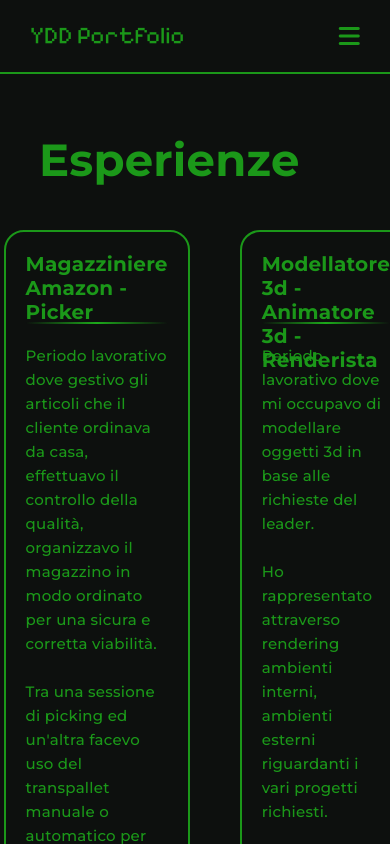
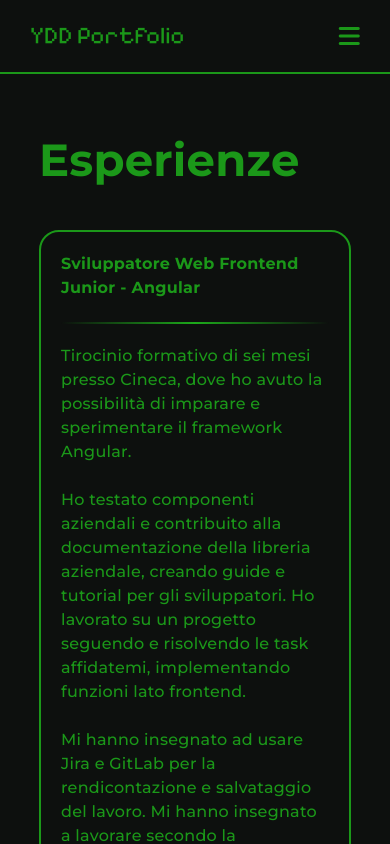
Before and after one commit to yurididomenico/YDD-Portfolio, an Angular app: page /experience in a window 390 px wide. Built offline with nearby package versions, Linux system fonts and the light colour scheme.

Commit message:
Responsive - Experience

```diff
--- a/src/app/pages/experience/experience.component.html
+++ b/src/app/pages/experience/experience.component.html
@@ -2,80 +2,21 @@
   <div class="titolo-pagina">Esperienze</div>
 
   <div class="area-carte">
-    <div class="esperienze-carta">
+
+    <div class="esperienze-carta"
+      *ngFor="
+          let experience of experiences;
+          let i = index
+        "
+    >
       <div class="esperienza-posizione">
-        Sviluppatore Web Frontend Junior - Angular
+        {{ experience.title }}
       </div>
 
       <app-line></app-line>
 
-      <div class="esperienza-descrizione">
-        Tirocinio formativo di sei mesi presso Cineca, dove ho avuto la possibilità di imparare e sperimentare il
-        framework Angular.
-        <br><br>
-        Ho testato componenti aziendali e contribuito alla documentazione della libreria aziendale, creando guide e
-        tutorial per gli sviluppatori.
-        <br><br>
-        Ho lavorato su un progetto seguendo e risolvendo le task affidatemi, implementando funzioni lato frontend.
-        <br><br>
-        Mi hanno insegnato ad usare Jira e GitLab per la rendicontazione e salvataggio del lavoro.
-        Mi hanno insegnato a lavorare secondo la metodologia Agile.
-      </div>
-    </div>
-
-    <!-- ------------------------------------ -->
-
-    <div class="esperienze-carta">
-      <div class="esperienza-posizione">
-        Magazziniere Amazon - Picker
-      </div>
-
-      <app-line></app-line>
-
-      <div class="esperienza-descrizione">
-        Periodo lavorativo dove gestivo gli articoli che il cliente ordinava da casa,
-        effettuavo il controllo della qualità,
-        organizzavo il magazzino in modo ordinato per una sicura e corretta viabilità.
-        <br><br>
-        Tra una sessione di picking ed un'altra facevo uso del transpallet manuale o automatico per mansioni riguardanti
-        lo stoccaggio merci, lo spostamento di pallet e l'organizzazione del magazzino.
-      </div>
-    </div>
-
-    <!-- ------------------------------------ -->
-
-    <div class="esperienze-carta">
-      <div class="esperienza-posizione">
-        Modellatore 3d - Animatore 3d - Renderista
-      </div>
-
-      <app-line></app-line>
-
-      <div class="esperienza-descrizione">
-        Periodo lavorativo dove mi occupavo di modellare oggetti 3d in base alle richieste del leader.
-        <br><br>
-        Ho rappresentato attraverso rendering ambienti interni, ambienti esterni riguardanti i vari progetti richiesti.
-      </div>
-    </div>
-
-    <!-- ------------------------------------ -->
-
-    <div class="esperienze-carta">
-      <div class="esperienza-posizione">
-        Vari lavori
-      </div>
-
-      <app-line></app-line>
-
-      <div class="esperienza-descrizione">
-        <ul>
-          <li>Banconista / Aiuto pizzaiolo</li>
-          <li>Operatore di giardinaggio</li>
-          <li>Volantinaggio</li>
-          <li>Traslocatore</li>
-          <li>Operaio agricolo</li>
-          <li>Fattorino</li>
-        </ul>
+      <div class="esperienza-descrizione" [innerHTML]="experience.description">
+        {{ experience.description }}
       </div>
     </div>
   </div>
--- a/src/app/pages/experience/experience.component.scss
+++ b/src/app/pages/experience/experience.component.scss
@@ -34,3 +34,79 @@
     }
   }
 }
+
+
+@media screen and (max-width: 320px) {
+
+}
+
+@media screen and (min-width: 320px) and (max-width: 430px) {
+
+}
+
+@media screen and (min-width: 431px) and (max-width: 768px) {
+
+}
+
+@media screen and (max-width: 768px) {
+  .container {
+
+    .area-carte {
+
+      flex-direction: column;
+      width: 100%;
+
+      .esperienze-carta {
+
+        width: 100%;
+        margin: 0;
+
+        .esperienza-posizione {
+
+          font-size: 1rem;
+        }
+
+        .esperienza-descrizione {
+          font-size: 1rem;
+        }
+      }
+    }
+  }
+}
+
+
+/*
+.container {
+
+  .area-carte {
+    display: flex;
+    justify-content: center;
+    gap: 50px;
+
+    .esperienze-carta {
+      transition-duration: 200ms;
+      opacity: 1;
+      width: 400px;
+      padding: 20px;
+      border: 2px solid $primary-color;
+      border-radius: 20px;
+      margin-bottom: 80px;
+      cursor: default;
+
+      .esperienza-posizione {
+        height: 50px;
+        margin-bottom: 20px;
+        font-weight: bold;
+        font-size: 20px;
+        line-height: 24px;
+      }
+
+      .esperienza-descrizione {
+        font-size: 15px;
+        font-weight: 500;
+        line-height: 24px;
+      }
+    }
+  }
+}
+*/
--- a/src/app/pages/experience/experience.component.ts
+++ b/src/app/pages/experience/experience.component.ts
@@ -1,10 +1,19 @@
-import { Component } from '@angular/core';
+import { Component, OnInit } from '@angular/core';
+import { Experience } from './experience.model';
+import { ExperiencesService } from 'src/app/services/experiences.service';
 
 @Component({
   selector: 'app-experience',
   templateUrl: './experience.component.html',
   styleUrls: ['./experience.component.scss']
 })
-export class ExperienceComponent {
+export class ExperienceComponent implements OnInit {
+  experiences: Experience[] = []
+
+  constructor(private experiencesList: ExperiencesService) {}
+
+  ngOnInit(): void {
+    this.experiences = this.experiencesList.experiences;
+  }
 
 }
--- /dev/null
+++ b/src/app/pages/experience/experience.model.ts
@@ -0,0 +1,9 @@
+export class Experience {
+  constructor(
+    public title: string,
+    public description: string,
+  ) {
+    this.title = title;
+    this.description = description;
+  }
+}
--- /dev/null
+++ b/src/app/services/experiences.service.ts
@@ -0,0 +1,60 @@
+import { Injectable } from '@angular/core';
+import { Experience } from '../pages/experience/experience.model';
+
+@Injectable({
+  providedIn: 'root'
+})
+export class ExperiencesService {
+
+  experiences: Experience[] = [
+    new Experience(
+      'Sviluppatore Web Frontend Junior - Angular',
+      `
+        Tirocinio formativo di sei mesi presso Cineca, dove ho avuto la possibilità di imparare e sperimentare il
+        framework Angular.
+        <br><br>
+        Ho testato componenti aziendali e contribuito alla documentazione della libreria aziendale, creando guide e
+        tutorial per gli sviluppatori.
+        Ho lavorato su un progetto seguendo e risolvendo le task affidatemi, implementando funzioni lato frontend.
+        <br><br>
+        Mi hanno insegnato ad usare Jira e GitLab per la rendicontazione e salvataggio del lavoro.
+        Mi hanno insegnato a lavorare secondo la metodologia Agile.
+      `
+    ),
+
+    new Experience(
+      'Magazziniere Amazon - Picker',
+      `
+        Periodo lavorativo dove gestivo gli articoli che il cliente ordinava da casa,
+        effettuavo il controllo della qualità,
+        organizzavo il magazzino in modo ordinato per una sicura e corretta viabilità.
+        <br><br>
+        Tra una sessione di picking ed un'altra facevo uso del transpallet manuale o automatico per mansioni riguardanti
+        lo stoccaggio merci, lo spostamento di pallet e l'organizzazione del magazzino.
+      `
+    ),
+
+    new Experience(
+      'Modellatore 3d - Animatore 3d - Renderista',
+      `
+        Periodo lavorativo dove mi occupavo di modellare oggetti 3d in base alle richieste del leader.
+        <br><br>
+        Ho rappresentato attraverso rendering ambienti interni, ambienti esterni riguardanti i vari progetti richiesti.
+      `
+    ),
+
+    new Experience(
+      'Vari lavori',
+      `
+        Banconista / Aiuto pizzaiolo <br>
+        Operatore di giardinaggio <br>
+        Volantinaggio <br>
+        Traslocatore <br>
+        Operaio agricolo <br>
+        Fattorino
+      `
+    ),
+  ];
+
+  constructor() { }
+}
```
